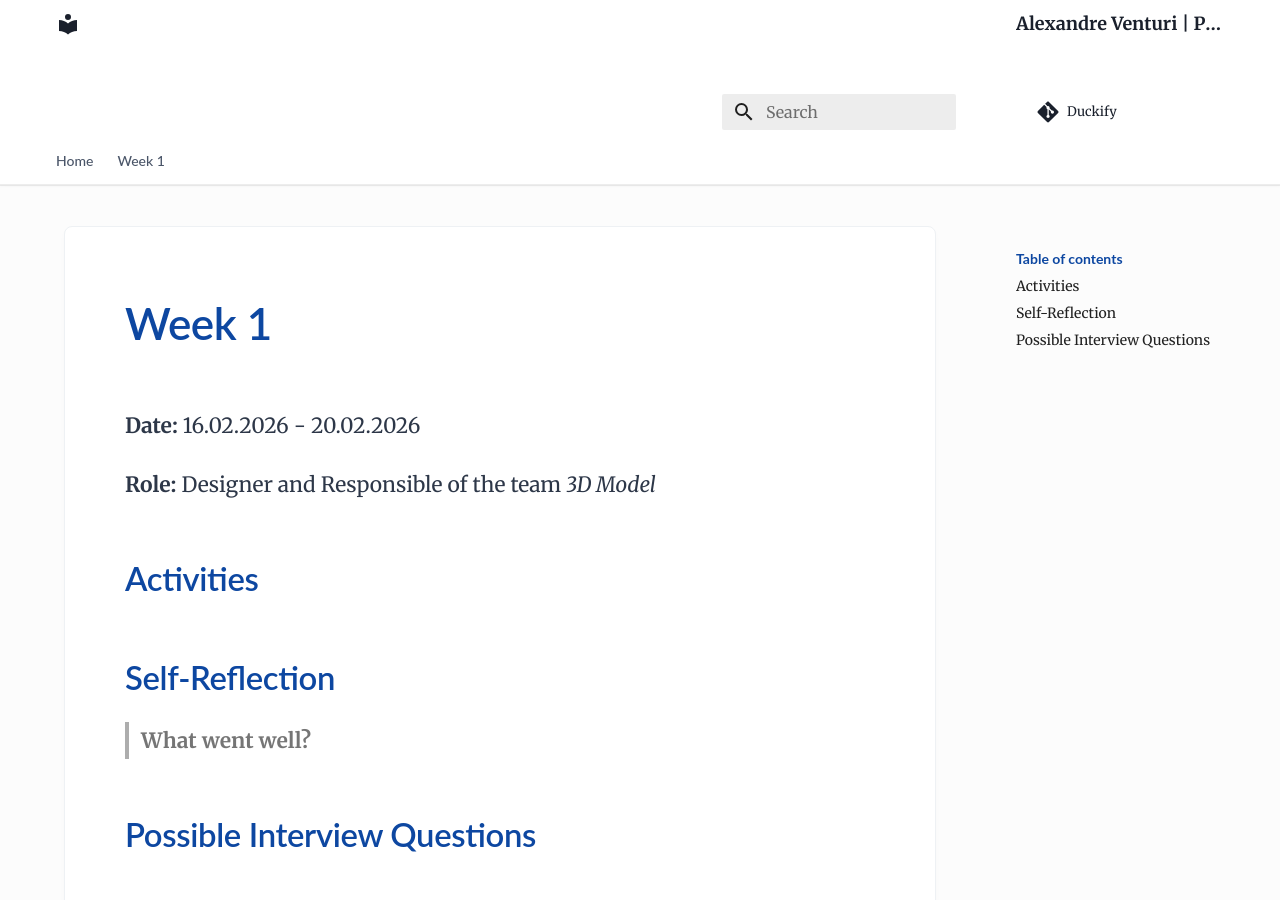
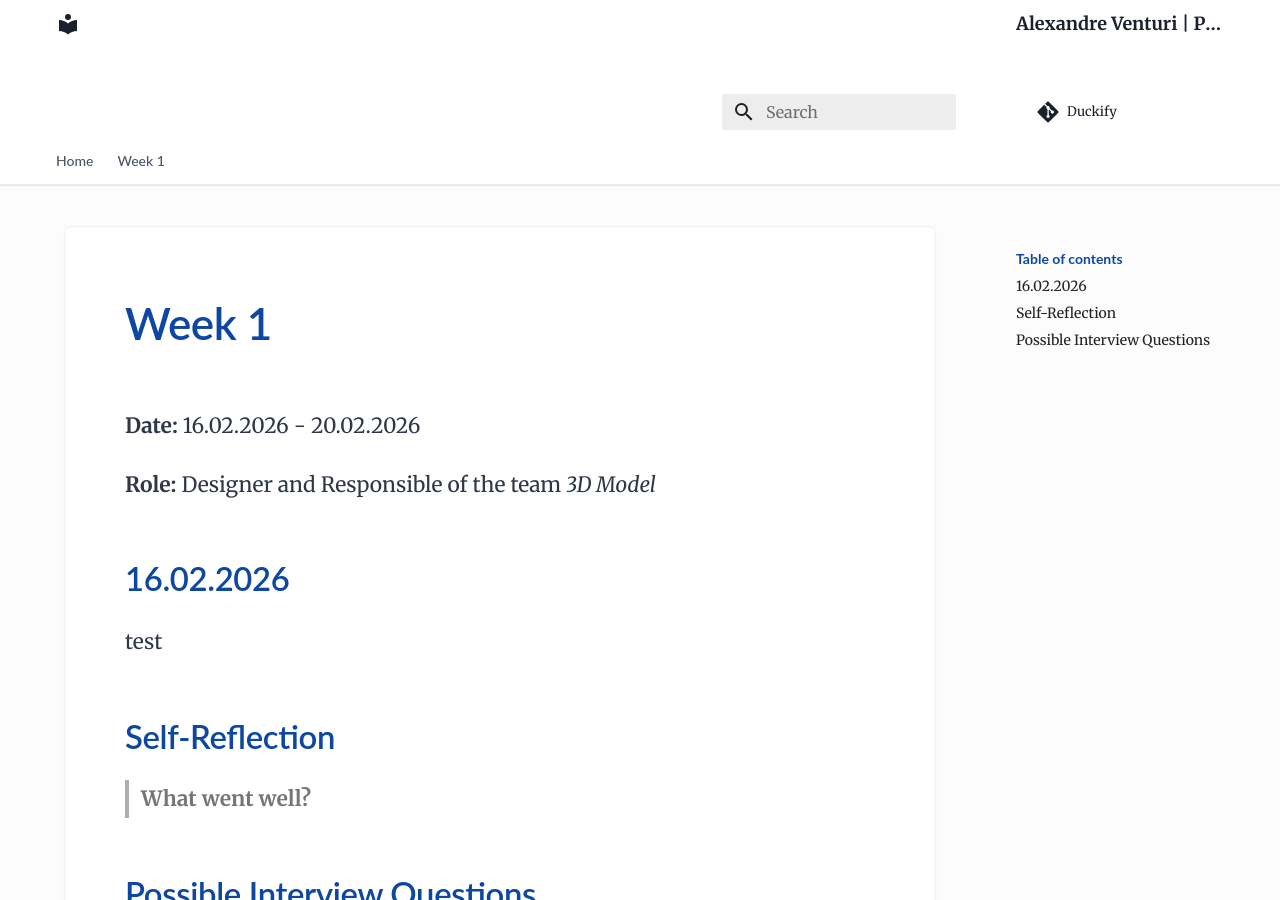
Before and after one commit to mastermeter/portfolio, an MkDocs documentation site: the page built from docs/journal/week1.md, in a window 1280 px wide and 900 px high. Built offline with MkDocs 1.6.1 and Material for MkDocs 9.7.7, drawn with Linux system fonts in a browser that asks for light colours; comment, search, counter and statistics services are not loaded.

Commit message:
test of a commit to check for github page update

```diff
--- a/docs/journal/week1.md
+++ b/docs/journal/week1.md
@@ -4,7 +4,9 @@
 
 **Role:** Designer and Responsible of the team *3D Model*
 
-## Activities
+## 16.02.2026
+
+test
 
 ## Self-Reflection
 
```
